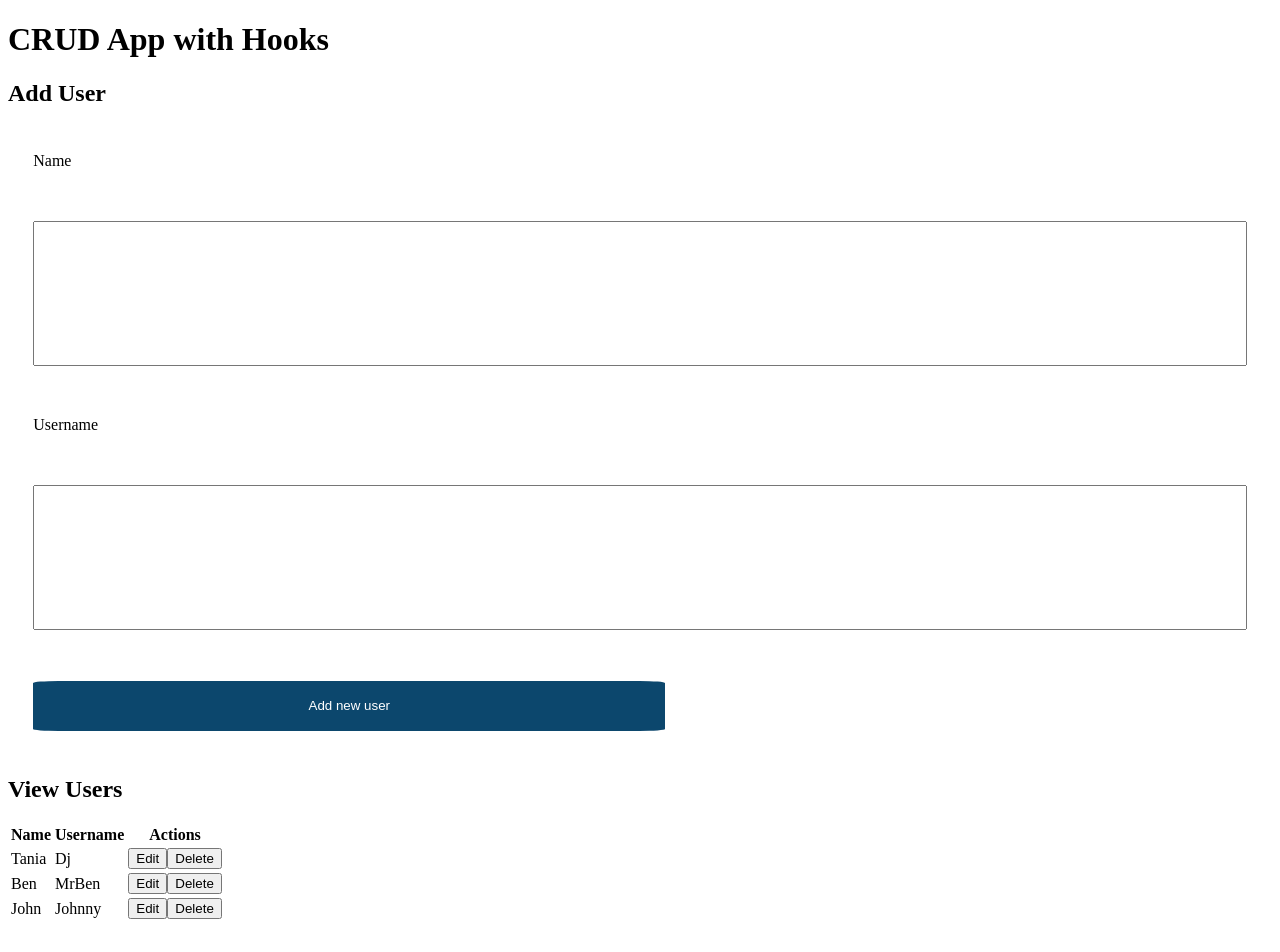
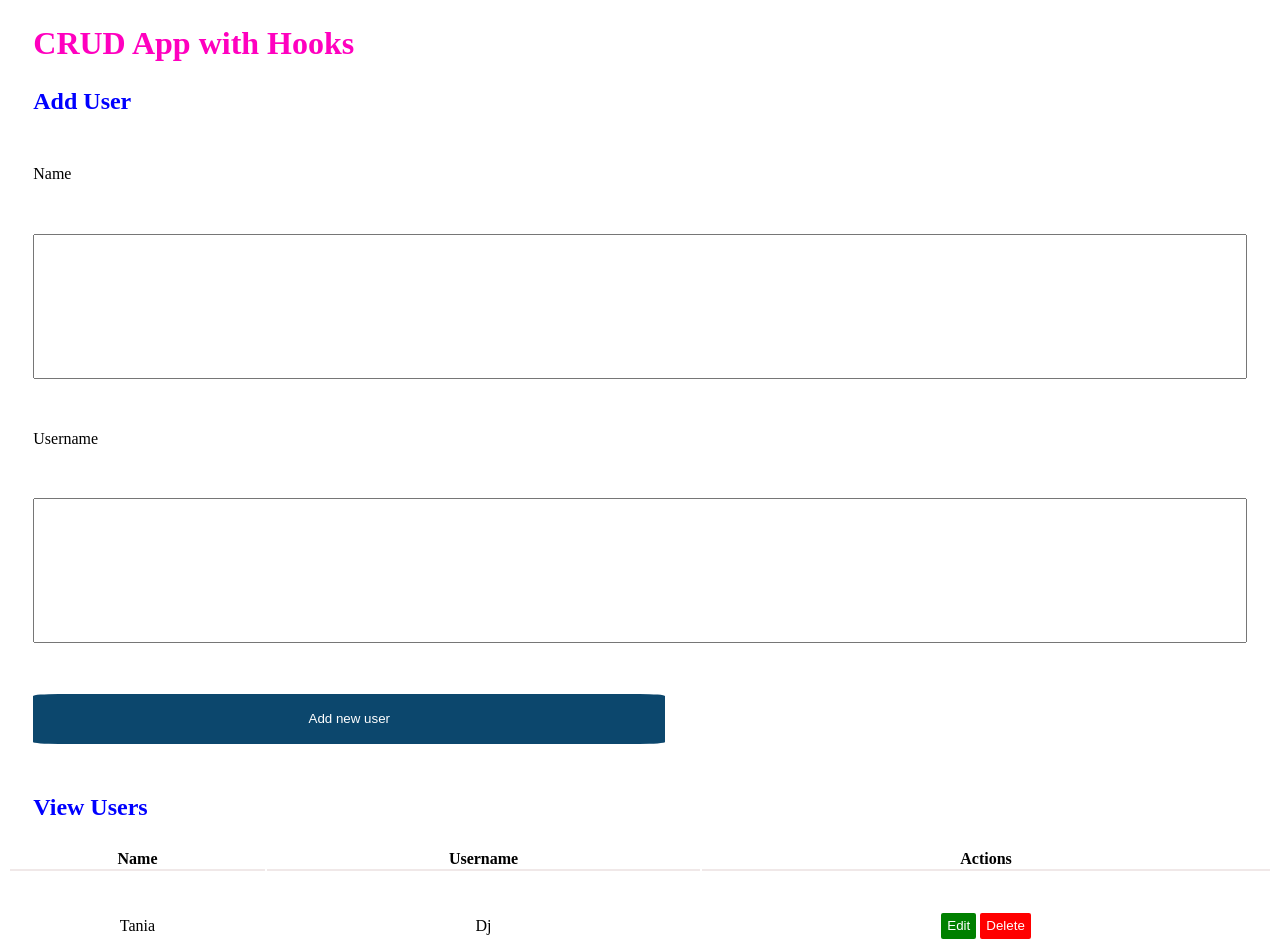
Before and after one commit to Antonynans/book-users, a React (Create React App) app: page / in a window 1280 px wide. Shown: the top 952 px of the page. Before the commit the page ends 930 px from the top, so only its background shows below. Built offline with nearby package versions, Linux system fonts and the light colour scheme.

Commit message:
added styling

```diff
--- a/src/components/BookData.js
+++ b/src/components/BookData.js
@@ -46,12 +46,12 @@ export default function BookData() {
 
     return (
         <div className="container">
-            <h1>CRUD App with Hooks</h1>
+            <h1 style={{color: 'rgb(255, 0, 191)'}}>CRUD App with Hooks</h1>
             <div className='flex-row'>
                 <div className='flex-large'>
                     {editing ? (
                         <div>
-                            <h2>Edit user</h2>
+                            <h2 style={{color: 'green'}}>Edit User</h2>
                             <EditUserForm
                                 setEditing={setEditing}
                                 currentUser={currentUser}
--- a/src/components/style.css
+++ b/src/components/style.css
@@ -1,5 +1,4 @@
 .form {
-    /* width: 100%; */
     display: flex;
     flex-flow: column nowrap;
 }
@@ -33,3 +32,29 @@ label {
 .button-container {
     display: flex;
 }
+
+table {
+    width: 100%;
+}
+
+.mutted-button {
+    color: white;
+    height: 30px;
+    border-radius: 4px;
+    border: 2px solid white;
+}
+
+td {
+    text-align: center;
+    padding: 3%;
+    border-bottom: 2px solid rgb(240, 232, 232);
+}
+
+th {
+    border-bottom: 2px solid rgb(240, 232, 232);
+}
+
+h1,h2 {
+    margin: 2%;
+    color: blue;
+}
--- a/src/components/table/userTable.js
+++ b/src/components/table/userTable.js
@@ -18,9 +18,9 @@ const UserTable = (props) => (
                 <td>{user.name}</td>
                 <td>{user.username}</td>
                 <td>
-                    <button className='button mutted-button'
+                    <button className='mutted-button success'
                     onClick={() => {props.editRow(user)}}>Edit</button>
-                    <button className='button mutted-button'
+                    <button className='mutted-button danger'
                     onClick={() => props.deleteUser(user.id)}>Delete</button>
                 </td>
             </tr>
```
